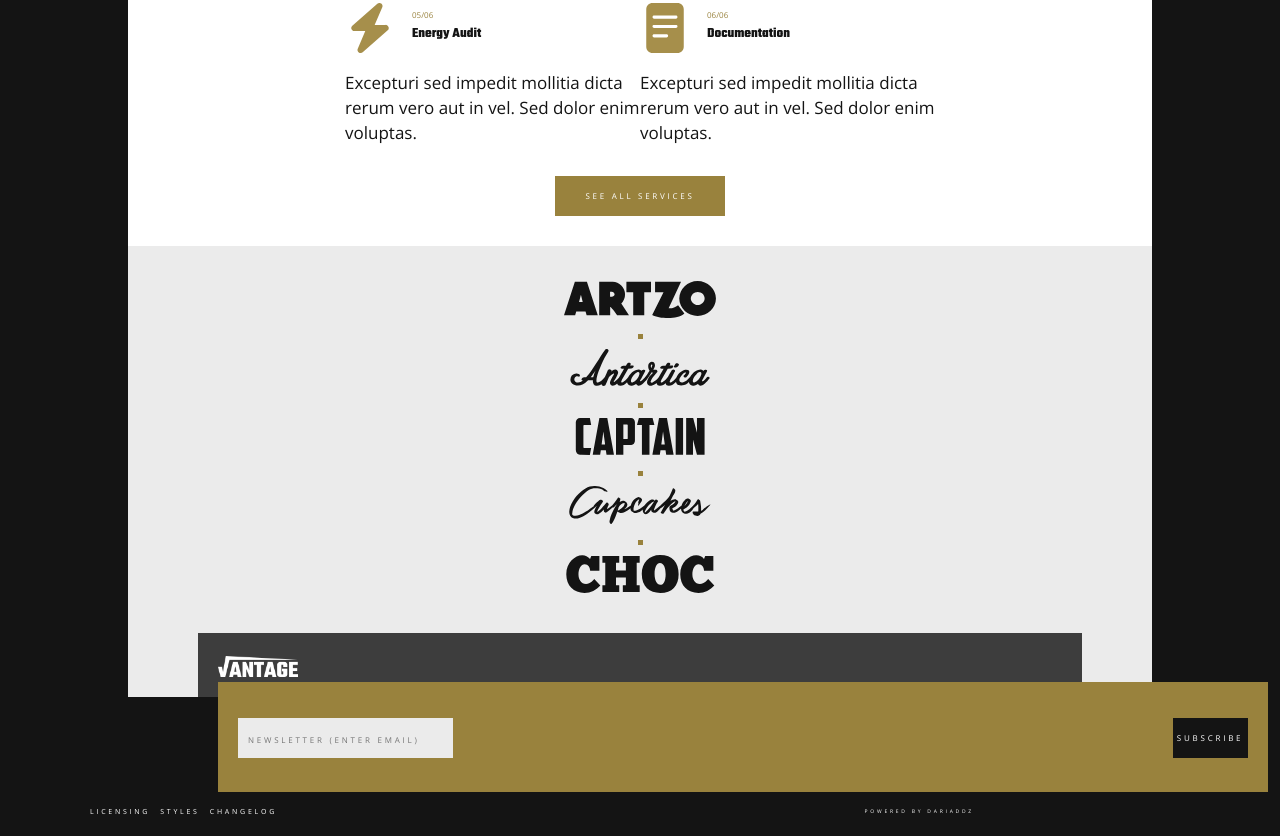
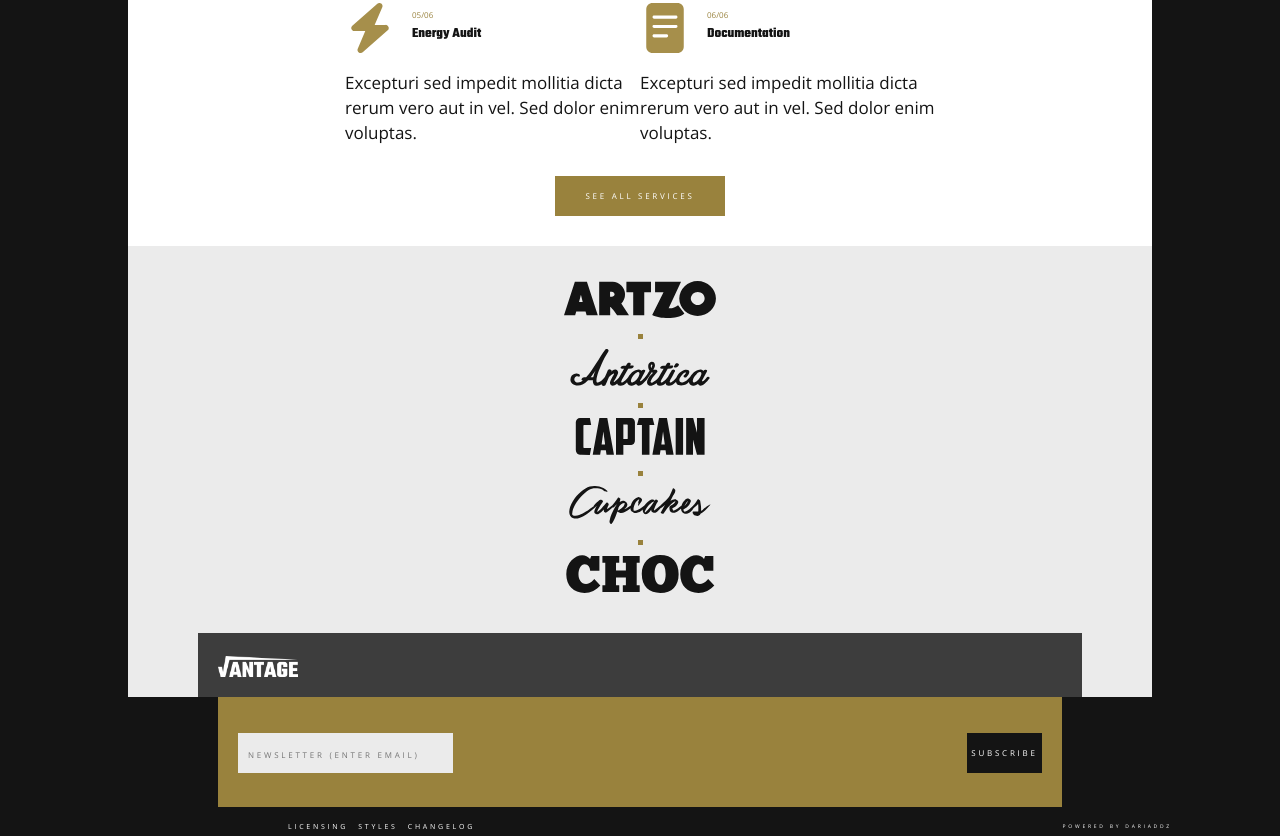
Before and after one commit to dariaddz/architecture-agency, a website built with Parcel: page src/index.html in a window 1280 px wide. Shown: the part 1961-2797 px from the top of the page. Built offline with nearby package versions, Linux system fonts and the light colour scheme; what vanilla-back-to-top would draw is missing.

Commit message:
footer mobile

```diff
--- a/src/sass/_footer.scss
+++ b/src/sass/_footer.scss
@@ -1,6 +1,6 @@
 .footer{background-color: $primary-background-color;
- position:relative;
- height:95px;
+//  position:relative;
+//  height:95px;
 }
 .footer__subscribe{
     // position:relative;
@@ -9,13 +9,13 @@
     padding-right: 20px;
      padding-left: 20px;
     height:110px;
-    width: 82vw;
+    // width: 82vw;
     // min-width: 280px;
     // max-width: 767px;
     background-color: $accent-background-color;
 
-    position: absolute;
-  top: -15px;
+//     position: absolute;
+//   top: -15px;
 //   left: 50%;
 //   transform: translate(-50%, -50%);
 
--- a/src/sass/_mobile-menu.scss
+++ b/src/sass/_mobile-menu.scss
@@ -17,7 +17,7 @@
 
 
     transform: translateX(100%);
-    transition: transform 0.3 cubic-bezier(0.165, 0.84, 0.44, 1);
+    transition: transform 250ms cubic-bezier(0.4, 0, 0.2, 1);
 
 
 }
--- a/src/sass/utils/_general.scss
+++ b/src/sass/utils/_general.scss
@@ -43,22 +43,23 @@ a {
 
 .container {
 
-    min-width: 320px;
-    max-width: 480px;
-    padding-left: 20px;
+
+    margin: 0 auto;
+@media (min-width: 480px) {
+    width: 480px;
+       padding-left: 20px;
     padding-right: 20px;
-    margin: 0 auto;
-    background-color: red;
+  }
 
-    @media (min-width: 768px) {
-        min-width: 768px;
+   @media (min-width: 768px) {
+    width: 768px;
             padding-left: 70px;
             padding-right: 70px;
-            background-color: green;
+
         }
  @media (min-width: 1024px) {
 min-width: 1024px;
-    background-color: lightblue;
+
 
 }}
 
```
Also changed, not shown: src/partials/footer.html (+4 -2 lines).
